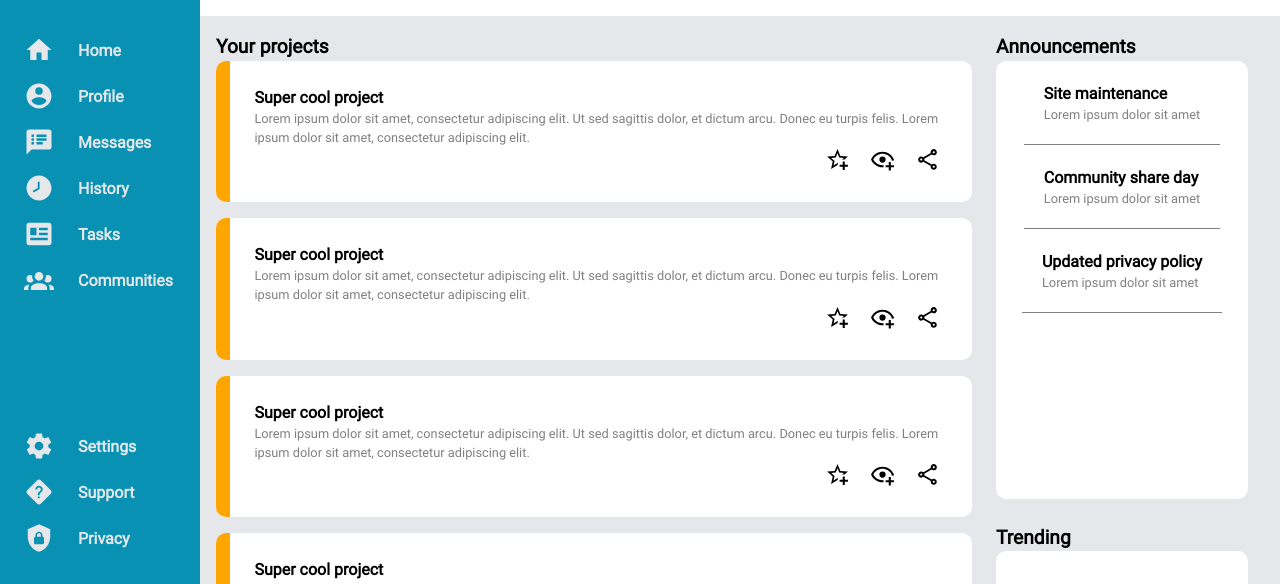
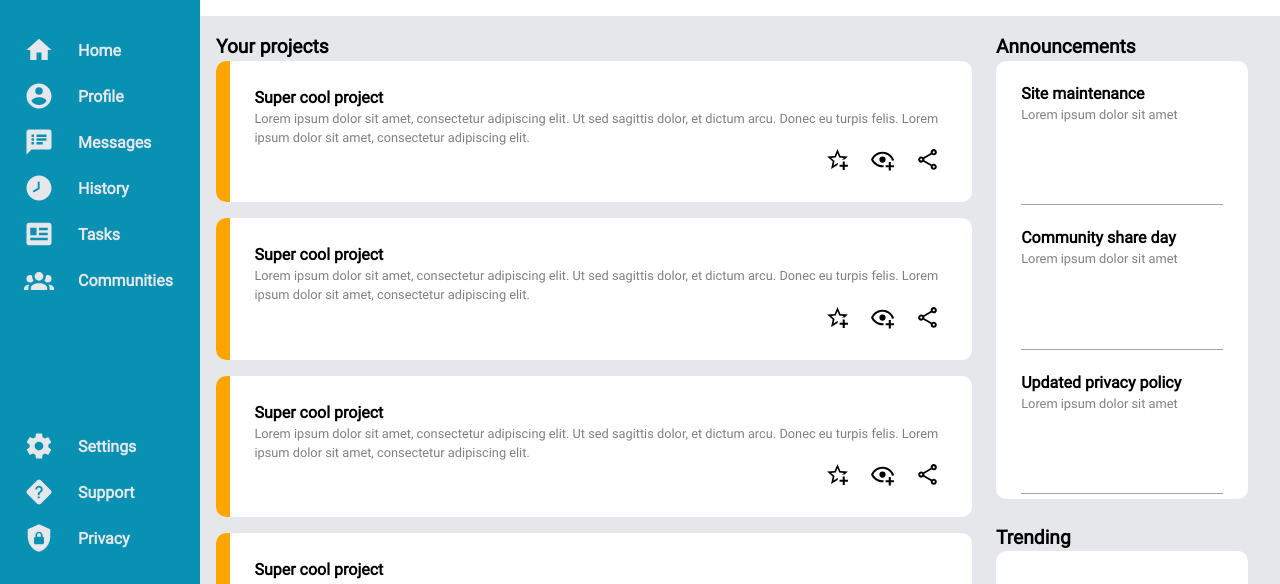
Before and after one commit to dgc1899/odin-dashboard, a plain HTML site: page index.html in a window 1280 px wide. Shown: the part 159-743 px from the top of the page. Drawn offline with Linux system fonts and the light colour scheme.

Commit message:
First completed project

```diff
--- a/styles.css
+++ b/styles.css
@@ -280,9 +280,11 @@ grid-row: span 2;
         align-items: center;
 
         .announcement {
-            padding: 20px;
+            height: 33%;
+            width: 80%;
+            padding: 20px 0;
             justify-self: center;
-            border-bottom: 1px gray solid;
+            border-bottom: 1px rgb(165, 164, 164) solid;
             span {
                 font-weight: bold;
 
```
